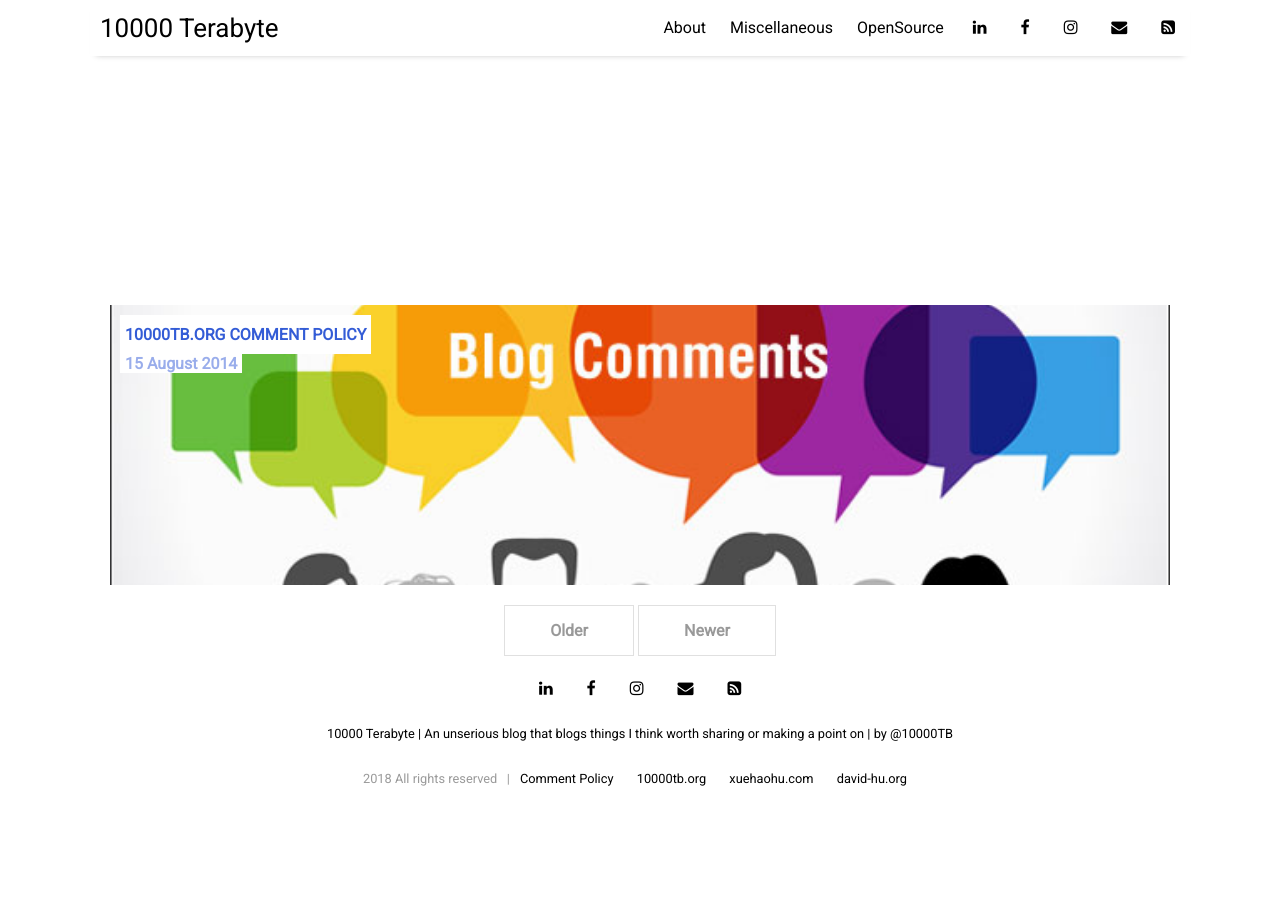
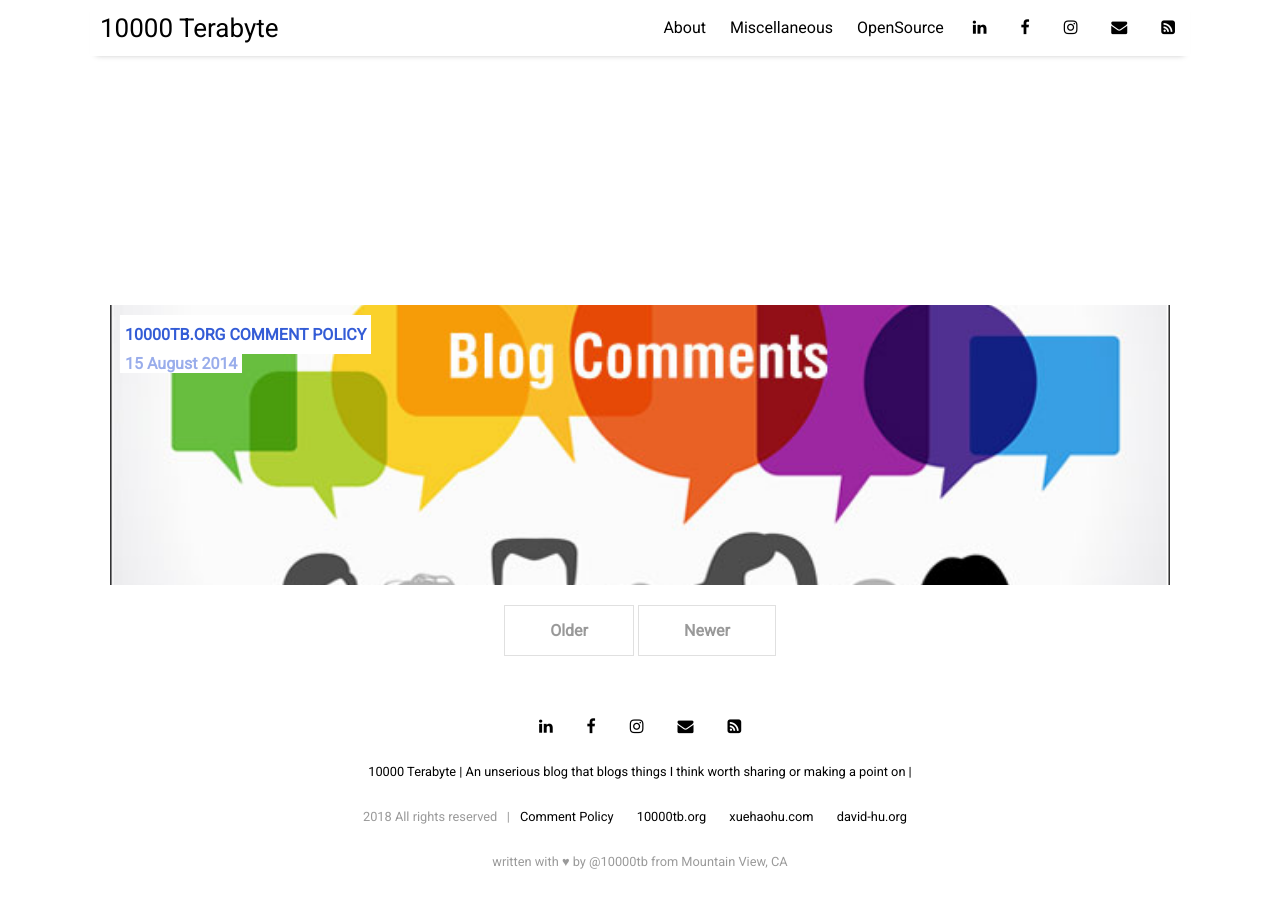
Before and after one commit to 10000TB/10000TB.github.io, a Jekyll site: the page built from index.html, in a window 1280 px wide and 900 px high, scrolled down 10056 px. Built offline with Jekyll 4.4.1, drawn with Linux system fonts in a browser that asks for light colours; nearby versions of some CDN libraries; the list of posts is cut into pages by our own code; before the commit the page ends 10873 px from its top, so only the background shows below that.

Commit message:
Re-style the footer.

```diff
--- a/_includes/footer.html
+++ b/_includes/footer.html
@@ -1,11 +1,15 @@
+<br/>
+<br/>
 <footer class="footer">
   {% for item in site.data.settings.social %}
     <a href="{{ item.link }}" class="menu-link" target="_blank"><i class="fa fa-{{ item.icon }}" aria-hidden="true"></i></a>
   {% endfor %}
   <div class="post-date">
-        <a href="{{ site.github.url }}/">{{ site.title }} | {{ site.description }} by {{ site.author }}</a>
+        <a href="{{ site.github.url }}/">{{ site.title }} | {{ site.description }}</a>
         <br/>
         <span>2018 All rights reserved</span>&nbsp;&nbsp;&nbsp;|<a href="{{ site.url }}/legal/Comment-Policy-10000TB-ORG.html">Comment Policy</a>
         <a href="{{ site.url}}/">10000tb.org</a>&nbsp;<a href="{{ site.url }}/">xuehaohu.com</a>&nbsp;<a href="{{ site.url}}/">david-hu.org</a>
+        <br/>
+        written with ♥ by @10000tb from Mountain View, CA
  </div>
 </footer>
```
